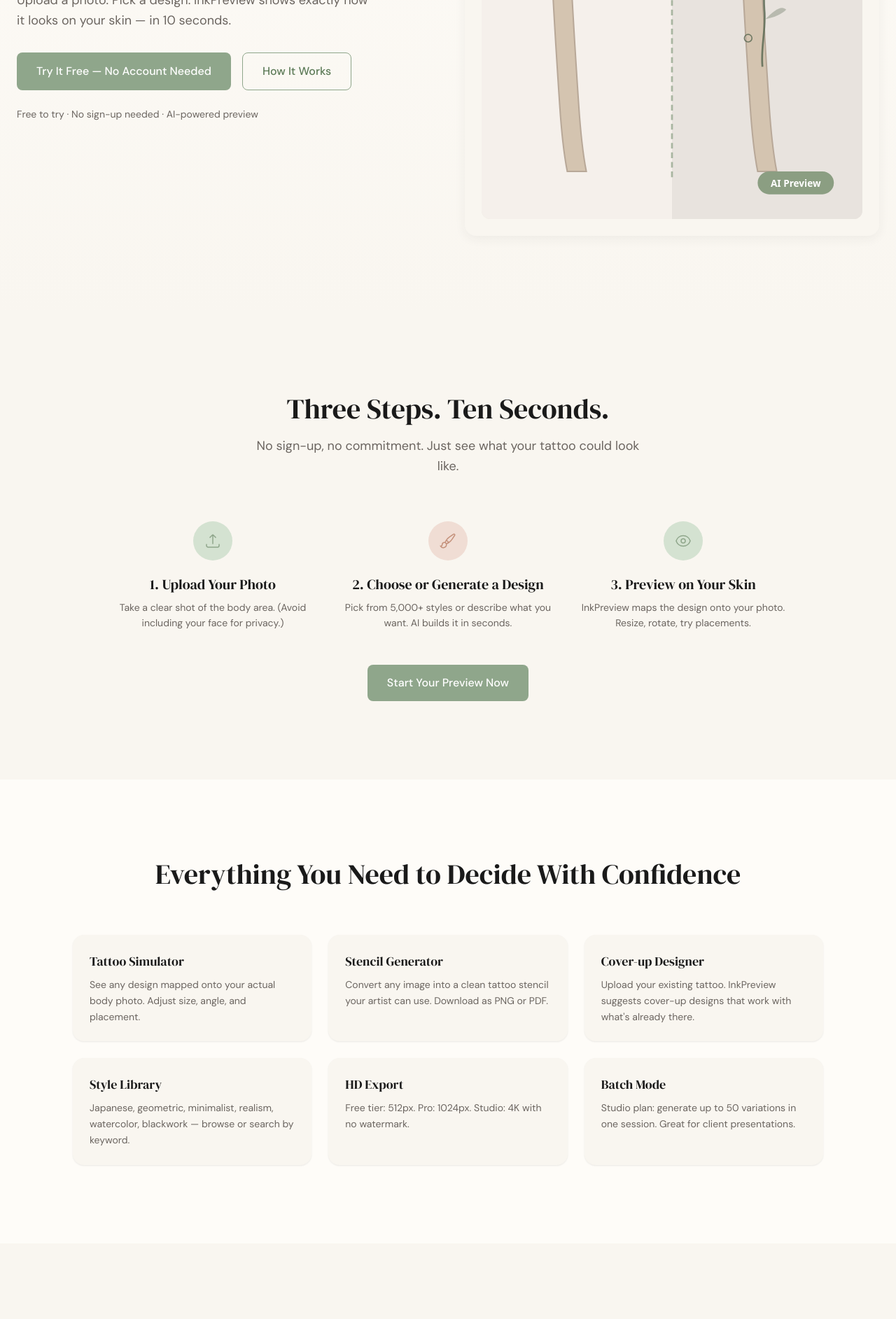
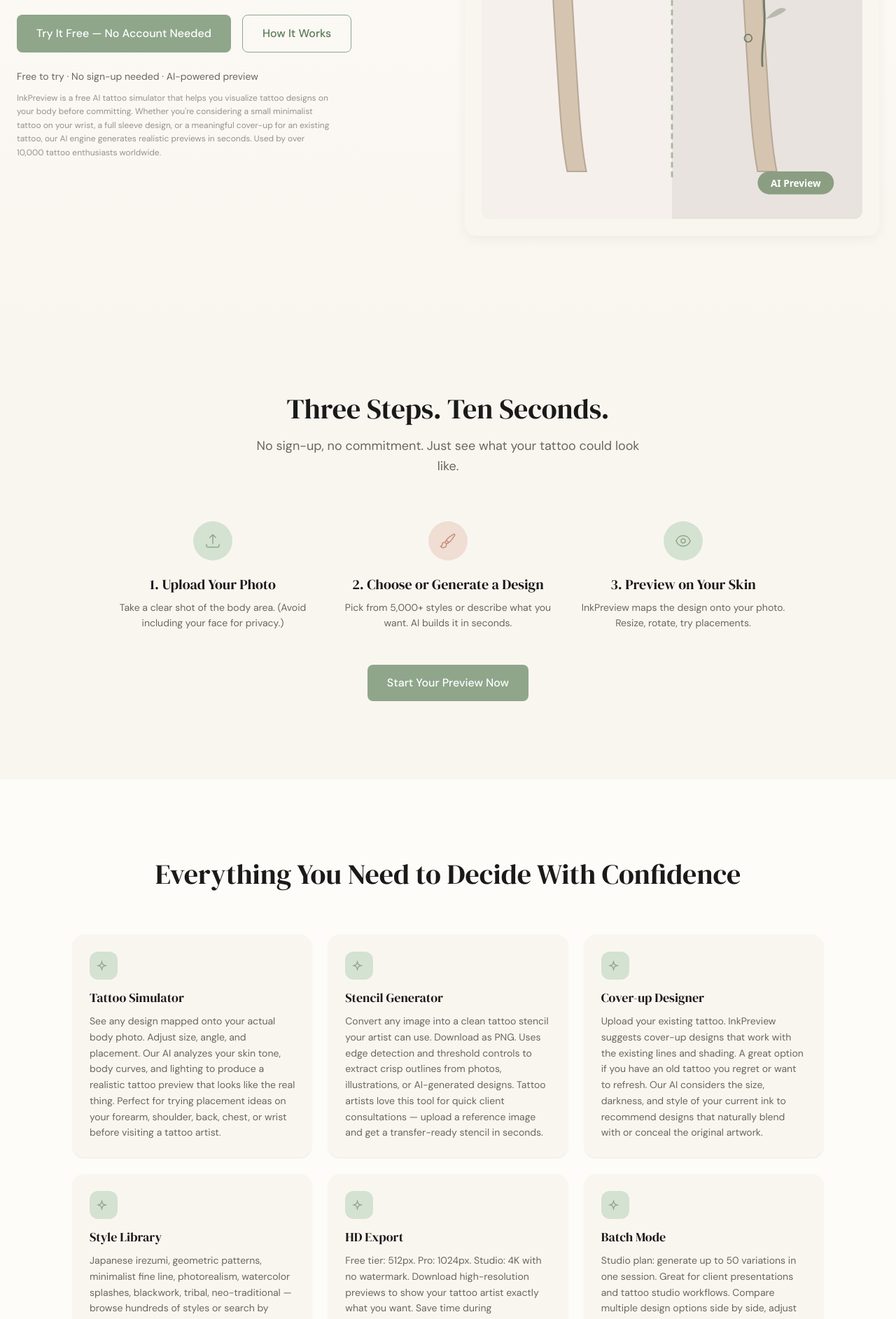
Before and after one commit to ti-kiu/inksnap, a Next.js app: page / in a window 1280 px wide. Shown: the part 560-2445 px from the top of the page at 70% size. Built offline with nearby package versions, Linux system fonts and the light colour scheme.

Commit message:
seo: expanded homepage content - Who Uses InkPreview, Popular Scenarios, detailed feature descriptions

```diff
--- a/src/app/layout.tsx
+++ b/src/app/layout.tsx
@@ -21,7 +21,7 @@
 export const metadata: Metadata = {
   metadataBase: new URL("https://inkpreview.co"),
   title: {
-    default: "InkPreview — Tattoo Simulator & Try On | InkPreview",
+    default: "InkPreview — Tattoo Simulator & Try On | Preview Before You Ink",
     template: "%s | InkPreview",
   },
   description:
--- a/src/app/page.tsx
+++ b/src/app/page.tsx
@@ -94,6 +94,13 @@
               </div>
               <p className="text-sm text-stone mt-6">
                 Free to try · No sign-up needed · AI-powered preview
+              </p>
+              <p className="text-xs text-stone/70 mt-3 leading-relaxed max-w-md">
+                InkPreview is a free AI tattoo simulator that helps you visualize tattoo designs on your
+                body before committing. Whether you&apos;re considering a small minimalist tattoo on your
+                wrist, a full sleeve design, or a meaningful cover-up for an existing tattoo, our AI
+                engine generates realistic previews in seconds. Used by over 10,000 tattoo enthusiasts
+                worldwide.
               </p>
             </div>
             <div className="relative">
@@ -221,18 +228,76 @@
           </div>
           <div className="grid md:grid-cols-2 lg:grid-cols-3 gap-6">
             {[
-              { title: "Tattoo Simulator", desc: "See any design mapped onto your actual body photo. Adjust size, angle, and placement." },
-              { title: "Stencil Generator", desc: "Convert any image into a clean tattoo stencil your artist can use. Download as PNG or PDF." },
-              { title: "Cover-up Designer", desc: "Upload your existing tattoo. InkPreview suggests cover-up designs that work with what's already there." },
-              { title: "Style Library", desc: "Japanese, geometric, minimalist, realism, watercolor, blackwork — browse or search by keyword." },
-              { title: "HD Export", desc: "Free tier: 512px. Pro: 1024px. Studio: 4K with no watermark." },
-              { title: "Batch Mode", desc: "Studio plan: generate up to 50 variations in one session. Great for client presentations." },
+              { title: "Tattoo Simulator", desc: "See any design mapped onto your actual body photo. Adjust size, angle, and placement. Our AI analyzes your skin tone, body curves, and lighting to produce a realistic tattoo preview that looks like the real thing. Perfect for trying placement ideas on your forearm, shoulder, back, chest, or wrist before visiting a tattoo artist.", icon: "M9.813 15.904L9 18.75l-.813-2.846a4.5 4.5 0 00-3.09-3.09L2.25 12l2.846-.813a4.5 4.5 0 003.09-3.09L9 5.25l.813 2.846a4.5 4.5 0 003.09 3.09L15.75 12l-2.846.813a4.5 4.5 0 00-3.09 3.09z" },
+              { title: "Stencil Generator", desc: "Convert any image into a clean tattoo stencil your artist can use. Download as PNG. Uses edge detection and threshold controls to extract crisp outlines from photos, illustrations, or AI-generated designs. Tattoo artists love this tool for quick client consultations — upload a reference image and get a transfer-ready stencil in seconds.", icon: "M9.813 15.904L9 18.75l-.813-2.846a4.5 4.5 0 00-3.09-3.09L2.25 12l2.846-.813a4.5 4.5 0 003.09-3.09L9 5.25l.813 2.846a4.5 4.5 0 003.09 3.09L15.75 12l-2.846.813a4.5 4.5 0 00-3.09 3.09z" },
+              { title: "Cover-up Designer", desc: "Upload your existing tattoo. InkPreview suggests cover-up designs that work with the existing lines and shading. A great option if you have an old tattoo you regret or want to refresh. Our AI considers the size, darkness, and style of your current ink to recommend designs that naturally blend with or conceal the original artwork.", icon: "M9.813 15.904L9 18.75l-.813-2.846a4.5 4.5 0 00-3.09-3.09L2.25 12l2.846-.813a4.5 4.5 0 003.09-3.09L9 5.25l.813 2.846a4.5 4.5 0 003.09 3.09L15.75 12l-2.846.813a4.5 4.5 0 00-3.09 3.09z" },
+              { title: "Style Library", desc: "Japanese irezumi, geometric patterns, minimalist fine line, photorealism, watercolor splashes, blackwork, tribal, neo-traditional — browse hundreds of styles or search by keyword. Each style comes with cultural context and placement suggestions so you can choose a design that matches your personality and body area.", icon: "M9.813 15.904L9 18.75l-.813-2.846a4.5 4.5 0 00-3.09-3.09L2.25 12l2.846-.813a4.5 4.5 0 003.09-3.09L9 5.25l.813 2.846a4.5 4.5 0 003.09 3.09L15.75 12l-2.846.813a4.5 4.5 0 00-3.09 3.09z" },
+              { title: "HD Export", desc: "Free tier: 512px. Pro: 1024px. Studio: 4K with no watermark. Download high-resolution previews to show your tattoo artist exactly what you want. Save time during consultations by bringing a visual reference instead of trying to describe your dream tattoo with words alone.", icon: "M9.813 15.904L9 18.75l-.813-2.846a4.5 4.5 0 00-3.09-3.09L2.25 12l2.846-.813a4.5 4.5 0 003.09-3.09L9 5.25l.813 2.846a4.5 4.5 0 003.09 3.09L15.75 12l-2.846.813a4.5 4.5 0 00-3.09 3.09z" },
+              { title: "Batch Mode", desc: "Studio plan: generate up to 50 variations in one session. Great for client presentations and tattoo studio workflows. Compare multiple design options side by side, adjust placements, and export a full mood board for your next tattoo appointment. Ideal for professional tattoo artists who want to offer clients a visual preview service.", icon: "M9.813 15.904L9 18.75l-.813-2.846a4.5 4.5 0 00-3.09-3.09L2.25 12l2.846-.813a4.5 4.5 0 003.09-3.09L9 5.25l.813 2.846a4.5 4.5 0 003.09 3.09L15.75 12l-2.846.813a4.5 4.5 0 00-3.09 3.09z" },
             ].map((f, i) => (
               <div key={i} className="bg-warm-white rounded-xl p-6 shadow-soft hover:shadow-card transition-all hover:-translate-y-0.5">
+                <div className="w-10 h-10 mb-3 rounded-lg bg-sage-light flex items-center justify-center">
+                  <svg className="w-5 h-5 text-sage" fill="none" stroke="currentColor" strokeWidth="1.5" viewBox="0 0 24 24">
+                    <path d={f.icon} />
+                  </svg>
+                </div>
                 <h3 className="font-display text-lg text-ink mb-2">{f.title}</h3>
                 <p className="text-stone text-sm leading-relaxed">{f.desc}</p>
               </div>
             ))}
+          </div>
+        </div>
+      </section>
+
+      {/* ABOUT / SEO CONTENT */}
+      <section className="section-padding py-16 md:py-20">
+        <div className="max-w-5xl mx-auto px-6">
+          <div className="grid md:grid-cols-2 gap-12 items-start">
+            <div>
+              <h2 className="font-display text-2xl text-ink mb-4">Who Uses InkPreview?</h2>
+              <p className="text-stone text-sm leading-relaxed mb-4">
+                InkPreview serves a diverse community of tattoo enthusiasts, first-timers, and professional
+                tattoo artists across the globe. Whether you&apos;re planning your first small tattoo or
+                designing a full Japanese-style sleeve, our AI-powered platform helps you make confident
+                decisions about body art.
+              </p>
+              <p className="text-stone text-sm leading-relaxed mb-4">
+                <strong className="text-charcoal">First-time tattoo clients</strong> use InkPreview to overcome
+                hesitation. Seeing a realistic preview of a butterfly tattoo on their wrist or a rose design
+                on their shoulder removes the fear of the unknown. You can experiment with dozens of designs
+                in a single session without any commitment.
+              </p>
+              <p className="text-stone text-sm leading-relaxed mb-4">
+                <strong className="text-charcoal">Tattoo collectors</strong> who already have multiple tattoos
+                use the simulator to plan their next piece. They test how a new geometric design flows with
+                existing ink, or how a cover-up might look over an old tattoo. The batch mode in our Studio
+                plan lets you compare 50 variations side by side.
+              </p>
+              <p className="text-stone text-sm leading-relaxed">
+                <strong className="text-charcoal">Professional tattoo artists</strong> leverage the stencil
+                generator to speed up consultations. Instead of spending 30 minutes sketching a rough outline,
+                they upload a client&apos;s reference image and get a clean stencil in seconds. The simulator
+                also helps artists show clients realistic placement options during the booking process.
+              </p>
+            </div>
+            <div>
+              <h2 className="font-display text-2xl text-ink mb-4">Popular Tattoo Scenarios</h2>
+              <div className="space-y-4">
+                {[
+                  { title: "Small minimalist tattoo", desc: "Fine line designs for wrist, finger, behind the ear, or ankle. Subtle and elegant." },
+                  { title: "Full sleeve design", desc: "Plan a cohesive arm sleeve with Japanese, tribal, or custom themes flowing from shoulder to wrist." },
+                  { title: "Meaningful memorial tattoo", desc: "Honor loved ones with portraits, dates, or symbolic designs like infinity knots and birds." },
+                  { title: "Cover-up for old ink", desc: "Transform faded or unwanted tattoos into fresh artwork that works with existing lines." },
+                  { title: "Matching couples tattoo", desc: "Preview complementary designs on both partners before your anniversary or wedding." },
+                  { title: "First tattoo experiment", desc: "Not sure about placement? Try multiple body areas to find the perfect spot." },
+                ].map((s, i) => (
+                  <div key={i} className="bg-warm-white rounded-lg p-4 border border-sand">
+                    <h3 className="font-medium text-charcoal text-sm mb-1">{s.title}</h3>
+                    <p className="text-stone text-xs leading-relaxed">{s.desc}</p>
+                  </div>
+                ))}
+              </div>
+            </div>
           </div>
         </div>
       </section>
```
